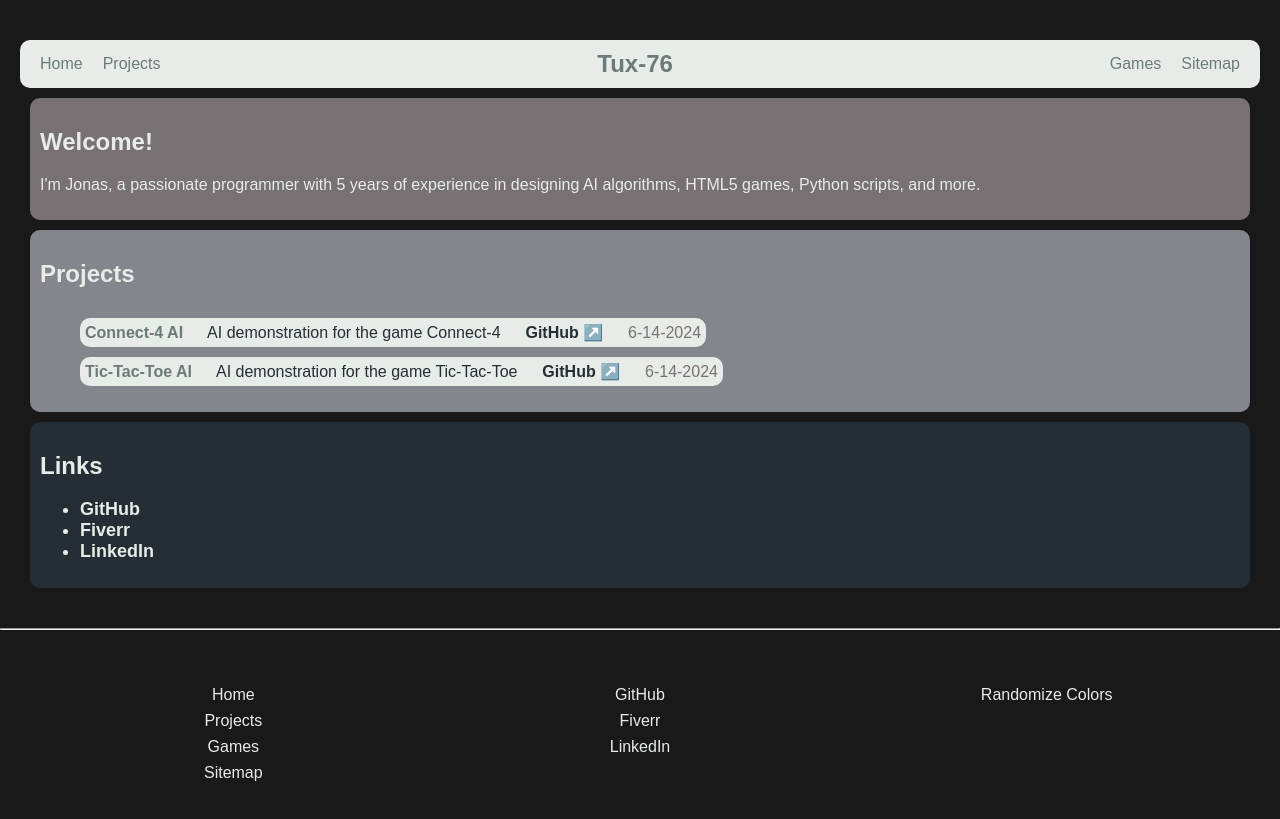
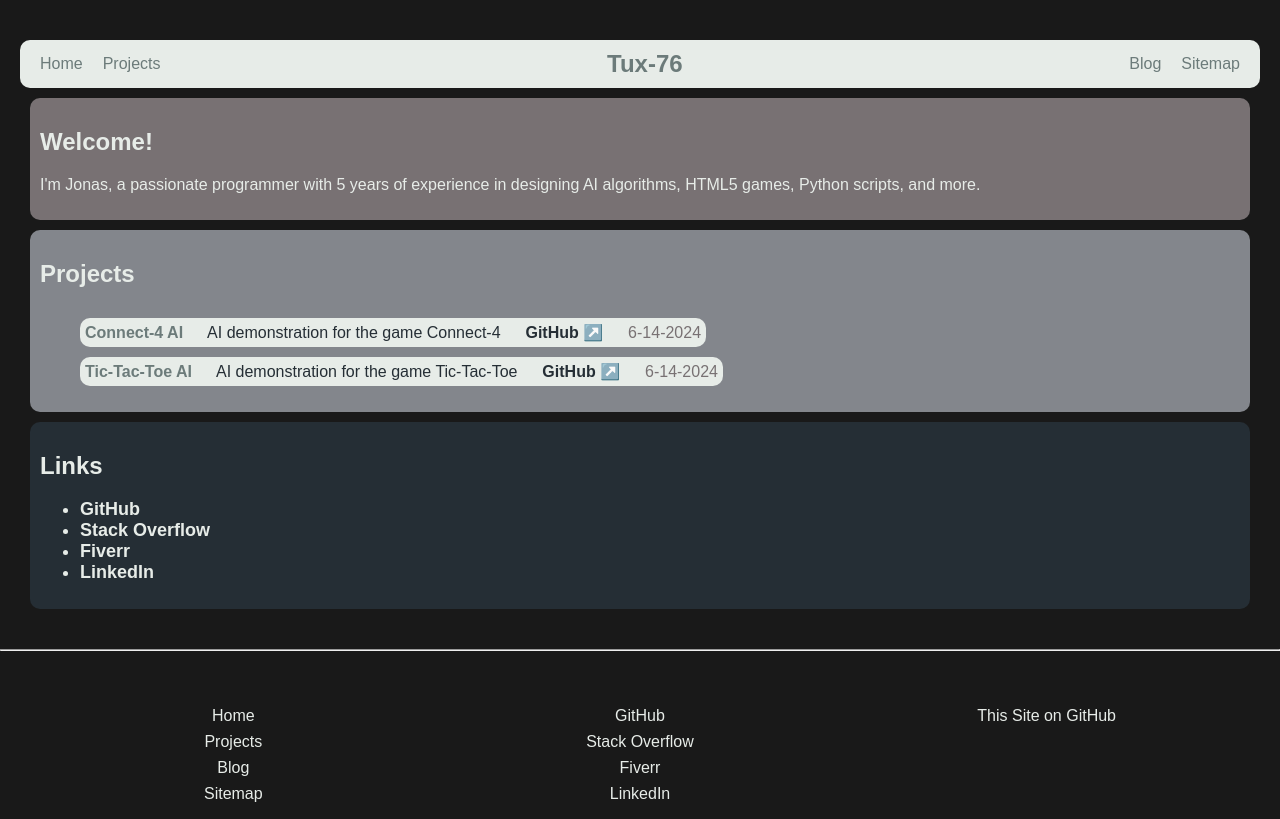
Before and after one commit to tux-76/tux-76.github.io, a plain HTML site: page index.html in a window 1280 px wide. Drawn offline with Linux system fonts and the light colour scheme.

Commit message:
Add StackOverflow links, remove games.

```diff
--- a/index.html
+++ b/index.html
@@ -2,9 +2,10 @@
 <html>
 <head>
     <title>Tux-76 Home</title>
+    <link rel="icon" href="favicon.ico" type="image/x-icon">
     <link rel="stylesheet" href="style.css">
     <meta charset="UTF-8">
-    <script src="https://tux-76.github.io/randomizeColors.js"></script>
+    <!-- <script src="https://tux-76.github.io/js/randomizeColors.js"></script> -->
 </head>
 
 <body>
@@ -19,7 +20,7 @@
         <div class="title bold">Tux-76</div>
         <nav>
             <ul class="nav-links">
-                <li><a href="https://tux-76.github.io/games">Games</a></li>
+                <li><a href="https://tux-76.github.io/blog">Blog</a></li>
                 <li><a href="https://tux-76.github.io/sitemap">Sitemap</a></li>
             </ul>
         </nav>
@@ -61,6 +62,7 @@
         <h2>Links</h2>
         <ul class="a-list">
             <a class="github" href="https://github.com/tux-76" target="_blank"><li>GitHub</li></a>
+			<a class="stackoverflow" href="https://stackoverflow.com/users/16109534/tux-76" target="_blank"><li>Stack Overflow</li></a>
             <a class="fiverr" href="https://www.fiverr.com/jonasblackwood7" target="_blank"><li>Fiverr</li></a>
             <a class="linkedin" href="https://www.linkedin.com/in/jonas-blackwood-14a4ba328/" target="_blank"><li>LinkedIn</li></a>
         </ul>
@@ -74,20 +76,22 @@
                 <ul>
                     <li><a href="https://tux-76.github.io">Home</a></li>
                     <li><a href="https://tux-76.github.io">Projects</a></li>
-                    <li><a href="https://tux-76.github.io/games">Games</a></li>
+                    <li><a href="https://tux-76.github.io/blog">Blog</a></li>
                     <li><a href="https://tux-76.github.io/sitemap">Sitemap</a></li>
                 </ul>
             </div>
             <div class="footer-column">
                 <ul>
                     <li><a href="https://github.com/tux-76" target="_blank">GitHub</a></li>
+					<li><a href="https://stackoverflow.com/users/16109534/tux-76" target="_blank">Stack Overflow</a></li>
                     <li><a href="https://www.fiverr.com/jonasblackwood7" target="_blank">Fiverr</a></li>
                     <li><a href="https://www.linkedin.com/in/jonas-blackwood-14a4ba328/" target="_blank">LinkedIn</a></li>
                 </ul>
             </div>
             <div class="footer-column">
                 <ul>
-                    <li><a href="javascript:void(0);" onclick='setSiteColors(["N","N","N","N","N"]);'>Randomize Colors</a></li>
+                    <!-- <li><a href="javascript:void(0);" onclick='setSiteColors(["N","N","N","N","N"]);'>Randomize Colors</a></li> -->
+                    <li><a href="https://github.com/tux-76/tux-76.github.io">This Site on GitHub</a></li>
                 </ul>
             </div>
         </div>
--- a/style.css
+++ b/style.css
@@ -98,11 +98,16 @@ a:hover {
 .a-list a {
     text-decoration: inherit;
 }
+
+/* LINK COLORS */
 .a-list .fiverr:hover {
     color: #1DBF73;
 }
 .a-list .linkedin:hover {
     color: #0A66C2;
+}
+.a-list .stackoverflow:hover {
+	color: #f48024;
 }
 
 
```
Also changed, not shown: blog/index.html (added, +13 -0 lines), games/index.html (+4 -2 lines), projects/index.html (+6 -4 lines), sitemap/index.html (+2 -1 lines), test.html (deleted, +0 -6 lines), js/randomizeColors.js (renamed from randomizeColors.js), uploading.txt (deleted).
